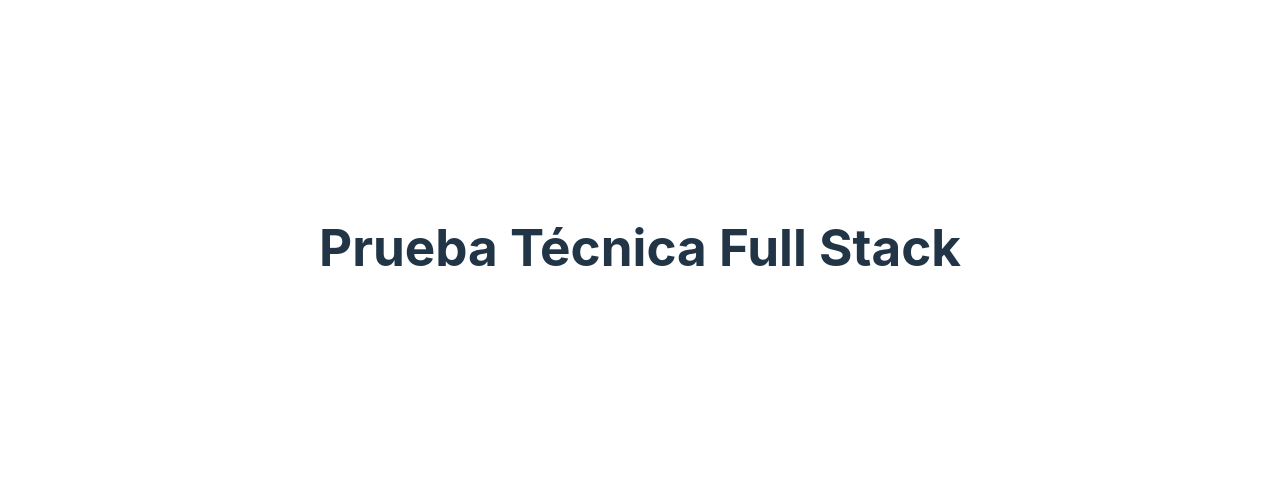
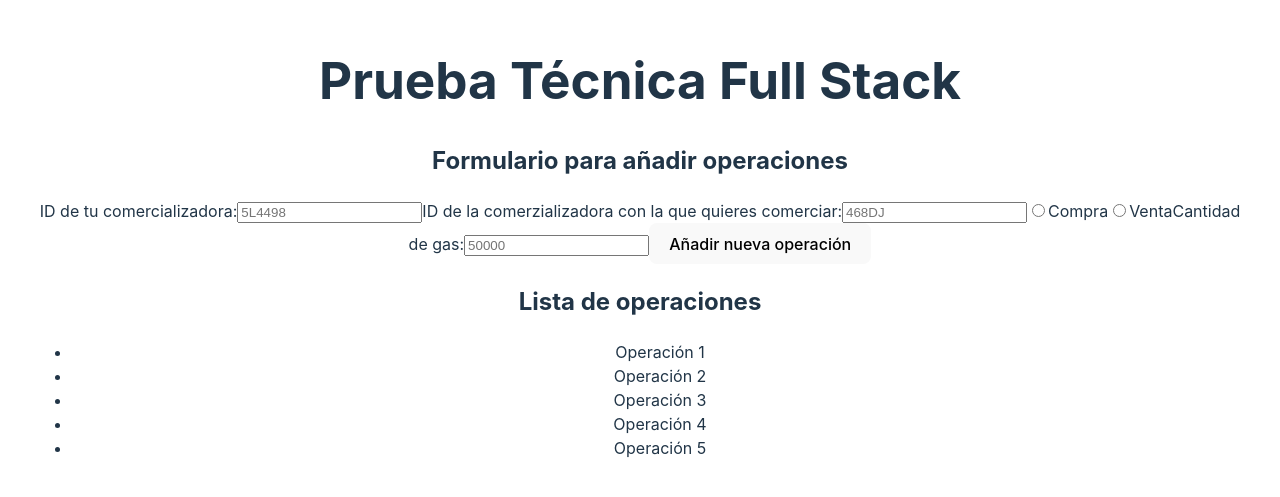
Before and after one commit to romeroestela/prueba_fullstack, a React (Vite) app in the folder prueba_fullstack/: page / in a window 1280 px wide. Shown: the part 153-650 px from the top of the page. Built offline with nearby package versions, Linux system fonts and the light colour scheme.

Commit message:
Creación de un HTML básico

```diff
--- a/prueba_fullstack/src/App.tsx
+++ b/prueba_fullstack/src/App.tsx
@@ -3,9 +3,66 @@ import './App.css'
 function App() {
 
   return (
-    <>
+    <main>
       <h1>Prueba Técnica Full Stack</h1>
-    </>
+      <aside>
+        <h2>Formulario para añadir operaciones</h2>
+        <form>
+          <label>
+            ID de tu comercializadora:
+            <input
+              required
+              type="text"
+              id="marketer_id"
+              name="marketer_id"
+              placeholder="5L4498"
+            />
+          </label>
+          <label>
+            ID de la comerzializadora con la que quieres comerciar:
+            <input
+              required
+              type="text"
+              id="marketer_id"
+              name="marketer_id"
+              placeholder="468DJ"
+            />
+          </label>
+
+          <input
+            type="radio"
+            name="type"
+          />
+          <label htmlFor="buy">Compra</label>
+          <input
+            type="radio"
+            name="type"
+          />
+          <label htmlFor="sell">Venta</label>
+
+          <label>
+            Cantidad de gas:
+            <input
+              required
+              type="number"
+              name="amount"
+              placeholder="50000"
+            />
+          </label>
+          <button>Añadir nueva operación</button>
+        </form>
+      </aside>
+      <section>
+        <h2>Lista de operaciones</h2>
+        <ul>
+          <li> Operación 1</li>
+          <li> Operación 2</li>
+          <li> Operación 3</li>
+          <li> Operación 4</li>
+          <li> Operación 5</li>
+        </ul>
+      </section>
+    </main>
   )
 }
 
```
